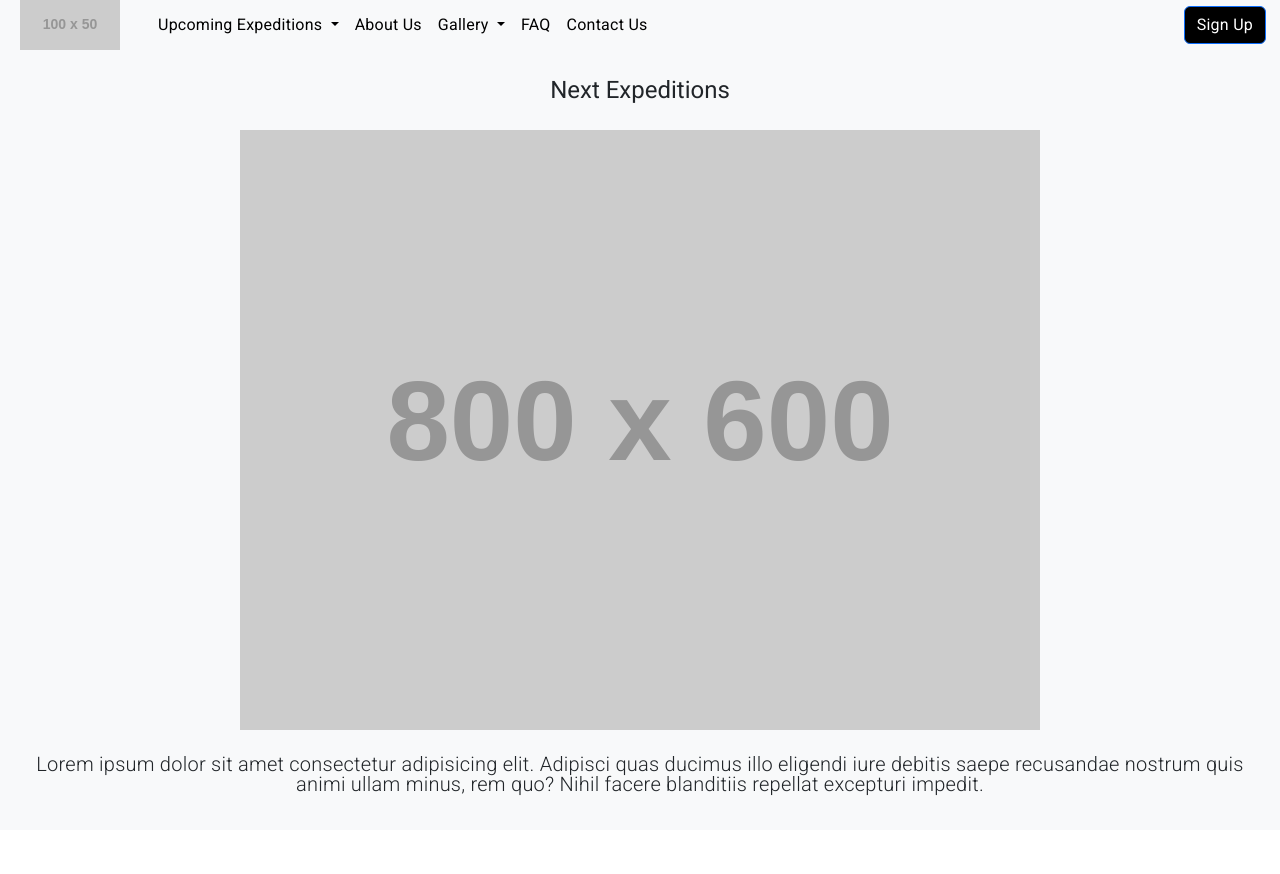
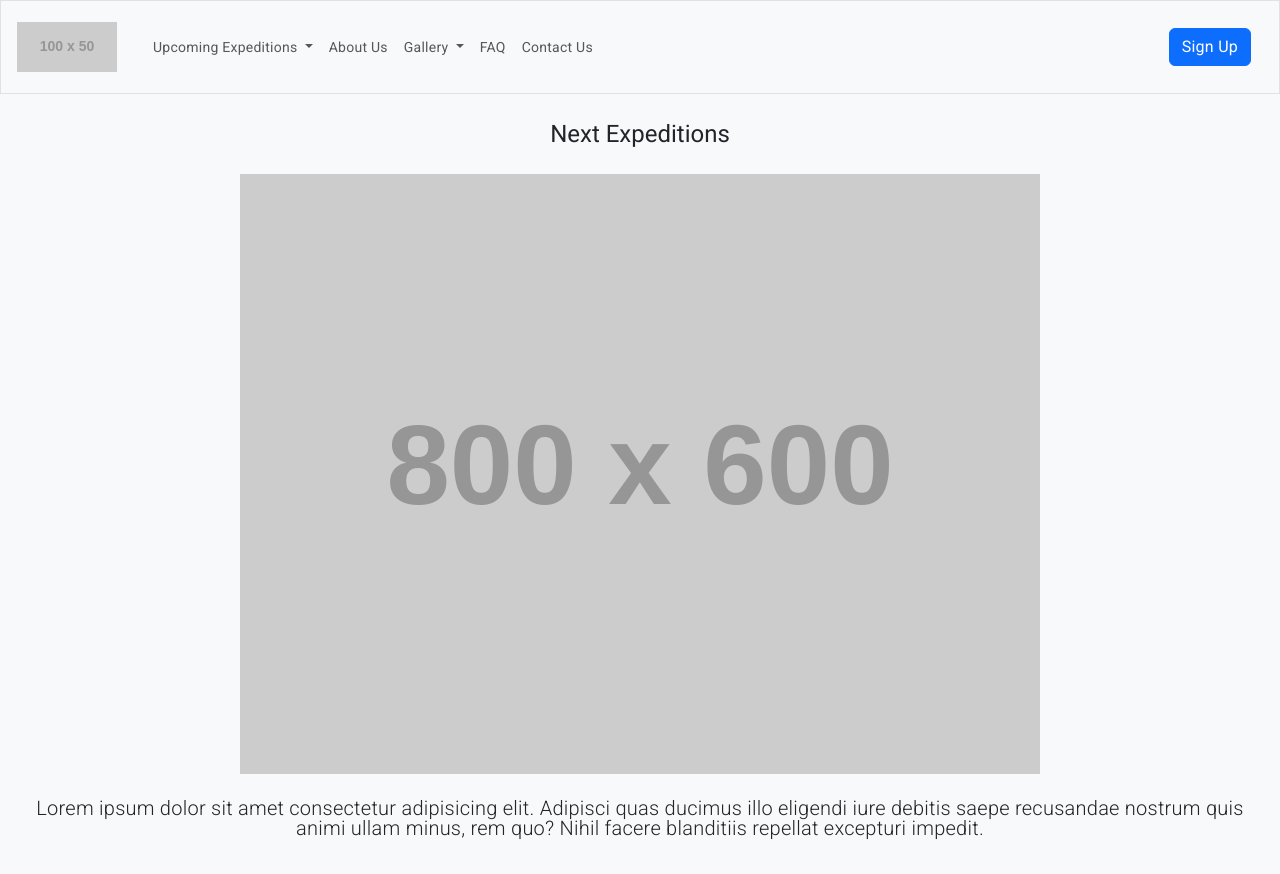
Before and after one commit to ttobollik/AlterEgoAdventures, an Angular app: page / in a window 1280 px wide. Before the commit the page ends 830 px from the top, so only its background shows below. Built offline with nearby package versions, Linux system fonts and the light colour scheme.

Commit message:
NavBar Component:
- Added library Angular/Bootstrap;
- Added responsiveness and a version of the navbar for mobile;

```diff
--- a/src/app/navbar/navbar.component.html
+++ b/src/app/navbar/navbar.component.html
@@ -1,25 +1,62 @@
 <!-- navbar.component.html -->
-<nav class="navbar navbar-expand-lg navbar-light bg-light">
+<nav class="navbar navbar-expand-lg navbar-light bg-light border p-3">
   <a class="navbar-brand" href="#"><img src="https://dummyimage.com/100x50&text=logo"></a>
-  <div class="container">
-    <button
-    class="navbar-toggler"
+  <div class="container" ngbDropdown>
+    <button ngbDropdownToggle
+    class="navbar-toggler hide-caret"
     type="button"
     data-toggle="collapse"
     data-target="#navbarNav"
     aria-controls="navbarNav"
     aria-expanded="false"
     aria-label="Toggle navigation"
-  >
-    <span class="navbar-toggler-icon"></span>
-  </button>
-    <div class="collapse navbar-collapse" id="navbarNav">
+    >
+      <span class="navbar-toggler-icon"></span>
+    </button>
+
+    <!-- Mobile navbar  -->
+    <div class="collapse navbar-collapse navbarNavMobile p-3" ngbDropdownMenu id="navbarNavMobile">
       <ul class="navbar-nav">
-        <li class="nav-item dropdown">
-          <a class="nav-link dropdown-toggle" href="#" role="button" data-bs-toggle="dropdown" aria-expanded="false">
+        <li class="nav-item dropdown" ngbDropdown>
+          <a class="nav-link dropdown-toggle" ngbDropdownToggle href="#" role="button" data-bs-toggle="dropdown" aria-expanded="false">
             Upcoming Expeditions
           </a>
-          <ul class="dropdown-menu">
+          <ul class="dropdown-menu" ngbDropdownMenu>
+            <li><a class="dropdown-item" href="#">UE - Action</a></li>
+            <li><a class="dropdown-item" href="#">UE - Another action</a></li>
+            <li><a class="dropdown-item" href="#">UE - Something else here</a></li>
+          </ul>
+        </li>
+        <li class="nav-item">
+          <a class="nav-link" href="#">About Us</a>
+        </li>
+        <li class="nav-item dropdown" ngbDropdown>
+          <a class="nav-link dropdown-toggle" ngbDropdownToggle href="#" role="button" data-bs-toggle="dropdown" aria-expanded="false">
+            Gallery
+          </a>
+          <ul class="dropdown-menu" ngbDropdownMenu>
+            <li><a class="dropdown-item" href="#">G - Action</a></li>
+            <li><a class="dropdown-item" href="#">G - Another action</a></li>
+            <li><a class="dropdown-item" href="#">G - Something else here</a></li>
+          </ul>
+        </li>
+        <li class="nav-item">
+          <a class="nav-link" href="#">FAQ</a>
+        </li>
+        <li class="nav-item">
+          <a class="nav-link" href="#">Contact Us</a>
+        </li>
+      </ul>
+    </div>
+
+    <!-- Desktop navbar -->
+    <div class="collapse navbar-collapse navbarNavDesktop" id="navbarNavDesktop">
+      <ul class="navbar-nav">
+        <li class="nav-item dropdown" ngbDropdown>
+          <a class="nav-link dropdown-toggle" ngbDropdownToggle href="#" role="button" data-bs-toggle="dropdown" aria-expanded="false">
+            Upcoming Expeditions
+          </a>
+          <ul class="dropdown-menu" ngbDropdownMenu>
             <li><a class="dropdown-item" href="#">Action</a></li>
             <li><a class="dropdown-item" href="#">Another action</a></li>
             <li><a class="dropdown-item" href="#">Something else here</a></li>
@@ -28,11 +65,11 @@
         <li class="nav-item">
           <a class="nav-link" href="#">About Us</a>
         </li>
-        <li class="nav-item dropdown">
-          <a class="nav-link dropdown-toggle" href="#" role="button" data-bs-toggle="dropdown" aria-expanded="false">
+        <li class="nav-item dropdown" ngbDropdown>
+          <a class="nav-link dropdown-toggle" ngbDropdownToggle href="#" role="button" data-bs-toggle="dropdown" aria-expanded="false">
             Gallery
           </a>
-          <ul class="dropdown-menu">
+          <ul class="dropdown-menu" ngbDropdownMenu>
             <li><a class="dropdown-item" href="#">Action</a></li>
             <li><a class="dropdown-item" href="#">Another action</a></li>
             <li><a class="dropdown-item" href="#">Something else here</a></li>
@@ -46,6 +83,8 @@
         </li>
       </ul>
     </div>
+
+
     <a class="btn btn-primary" href="#">Sign Up</a>
   </div>
 </nav>
--- a/src/app/navbar/navbar.component.scss
+++ b/src/app/navbar/navbar.component.scss
@@ -1,54 +1,11 @@
-.navbar {
-    width: 100%;
-    height: 50px;
-    background-color: #ffffff;
+/* styles.css */
+.hide-caret::after {
+  display: none !important;
+}
+
+@media (min-width: 992px) {
+  /* Navbar Desktop */
+  .navbarNavMobile {
+    display: none !important;
   }
-
-  .navbar-brand {
-    font-size: 20px;
-    color: #000000;
-  }
-
-  .navbar-toggler {
-    background-color: #000000;
-    border-color: #000000;
-  }
-
-  .navbar-nav li a {
-    font-size: 16px;
-    color: #000000;
-  }
-
-  .navbar-nav li a:hover {
-    color: #000000;
-  }
-
-  .btn-primary {
-    background-color: #000000;
-    color: #ffffff;
-  }
-
-  @media (min-width: 992px) {
-    .navbar {
-      display: flex;
-    }
-
-    .navbar-brand {
-      margin-left: 20px;
-    }
-
-    .navbar-toggler {
-      margin-right: 20px;
-    }
-
-    .navbar-nav {
-      margin-left: auto;
-      margin-right: auto;
-      width: 100%;
-    }
-
-    .navbar-nav li a {
-      display: block;
-      width: 100%;
-    }
-  }
+}
--- a/src/app/navbar/navbar.component.ts
+++ b/src/app/navbar/navbar.component.ts
@@ -1,10 +1,13 @@
 import { Component } from '@angular/core';
+import { NgbDropdownModule } from '@ng-bootstrap/ng-bootstrap';
 
 @Component({
   selector: 'app-navbar',
   standalone: true,
-  imports: [],
+  imports: [NgbDropdownModule],
   templateUrl: './navbar.component.html',
   styleUrl: './navbar.component.scss',
 })
-export class NavbarComponent {}
+export class NavbarComponent {
+  isCollapsed = false;
+}
```
